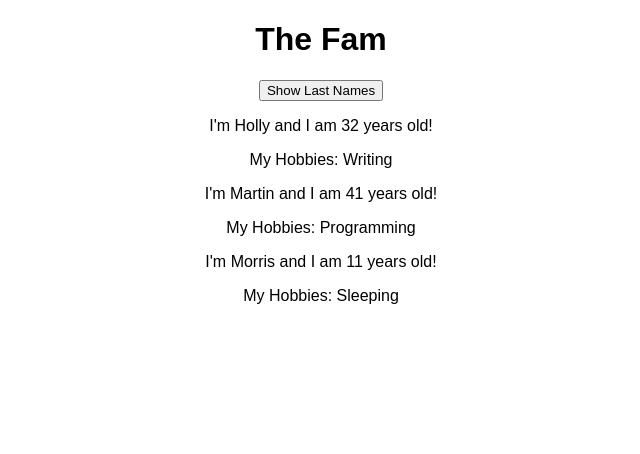
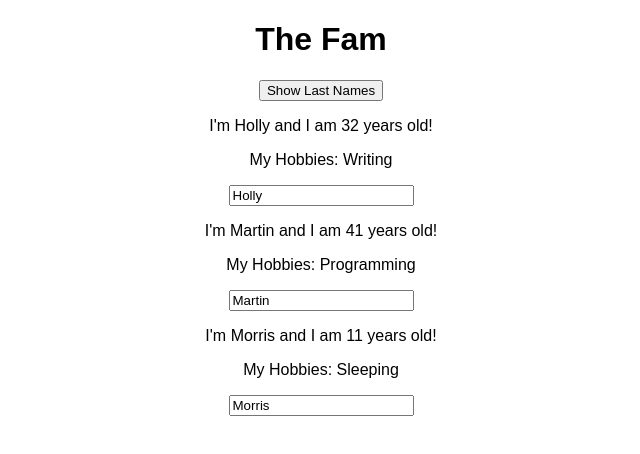
Before and after one commit to LittleBlue418/learning-react, a React (Create React App) app: page / in a window 1280 px wide. Shown: the top 454 px of the page, without its empty margins (319-959 px from the left). Built offline with nearby package versions, Linux system fonts and the light colour scheme.

Commit message:
inputting values & two way binding

```diff
--- a/src/App.js
+++ b/src/App.js
@@ -22,6 +22,16 @@ class App extends Component {
     });
   };
 
+  nameChangedHandler = (event) => {
+    this.setState({
+      persons: [
+        { name: 'Holly Thomas', age: 32, hobbies: 'Writing' },
+        { name: 'Martin Parm', age: 41, hobbies: 'Programming' },
+        { name: event.target.value, age: 11, hobbies: 'Sleeping' },
+      ]
+    });
+  }
+
   render () {
     return (
       <div className="App">
@@ -36,7 +46,8 @@ class App extends Component {
           age={this.state.persons[1].age}>My Hobbies: Programming</Person>
         <Person
           name={this.state.persons[2].name}
-          age={this.state.persons[2].age}>My Hobbies: Sleeping</Person>
+          age={this.state.persons[2].age}
+          changed={this.nameChangedHandler}>My Hobbies: Sleeping</Person>
       </div>
       //return React.createElement('div', {className: 'App'}, React.createElement('h1', null, 'Hi I\'m a React App!!!'))
     );
--- a/src/Person/Person.js
+++ b/src/Person/Person.js
@@ -5,6 +5,7 @@ const person = (props) => {
   <div>
     <p onClick={props.click}>I'm {props.name} and I am {props.age} years old!</p>
     <p>{props.children}</p>
+    <input type="text" onChange={props.changed} value={props.name}/>
   </div>
 
   )
```
